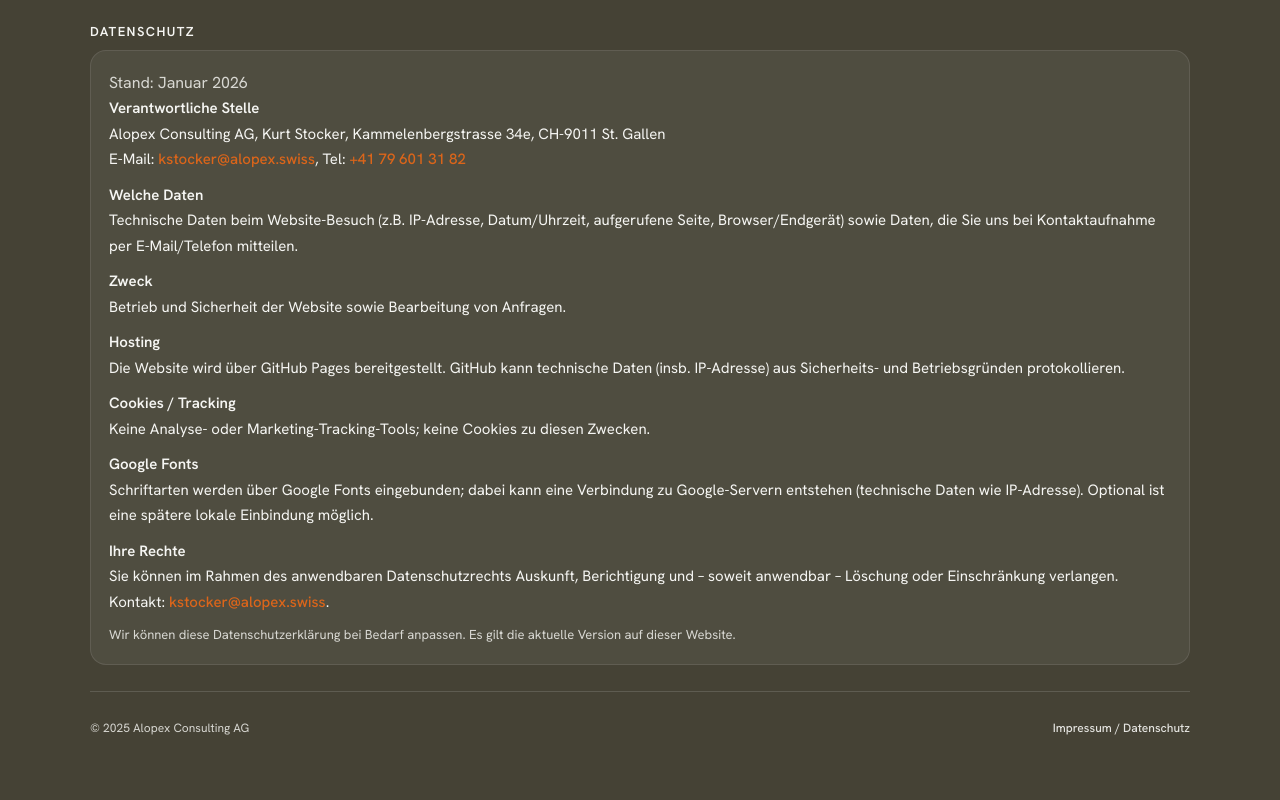
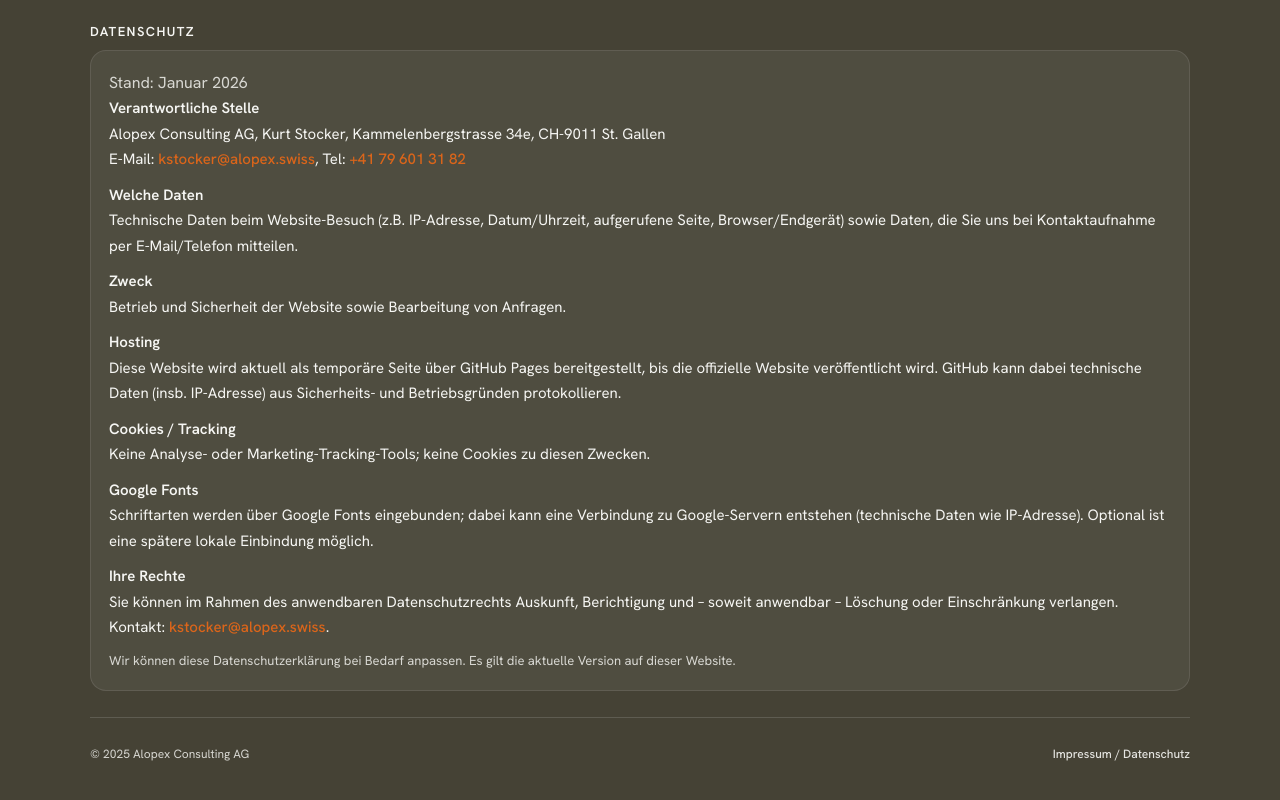
Before and after one commit to mimindel/alopex-landing, a plain HTML site: page impressum.html in a window 1280 px wide. Shown: the part 673-1473 px from the top of the page. Drawn offline with Linux system fonts and the light colour scheme.

Commit message:
Update impressum.html

```diff
--- a/impressum.html
+++ b/impressum.html
@@ -113,7 +113,7 @@
 
             <p class="contact" style="margin-top:10px;">
               <strong>Hosting</strong><br />
-              Die Website wird über GitHub Pages bereitgestellt. GitHub kann technische Daten (insb. IP-Adresse) aus Sicherheits- und Betriebsgründen protokollieren.
+              Diese Website wird aktuell als temporäre Seite über GitHub Pages bereitgestellt, bis die offizielle Website veröffentlicht wird. GitHub kann dabei technische Daten (insb. IP-Adresse) aus Sicherheits- und Betriebsgründen protokollieren.
             </p>
 
             <p class="contact" style="margin-top:10px;">
```
